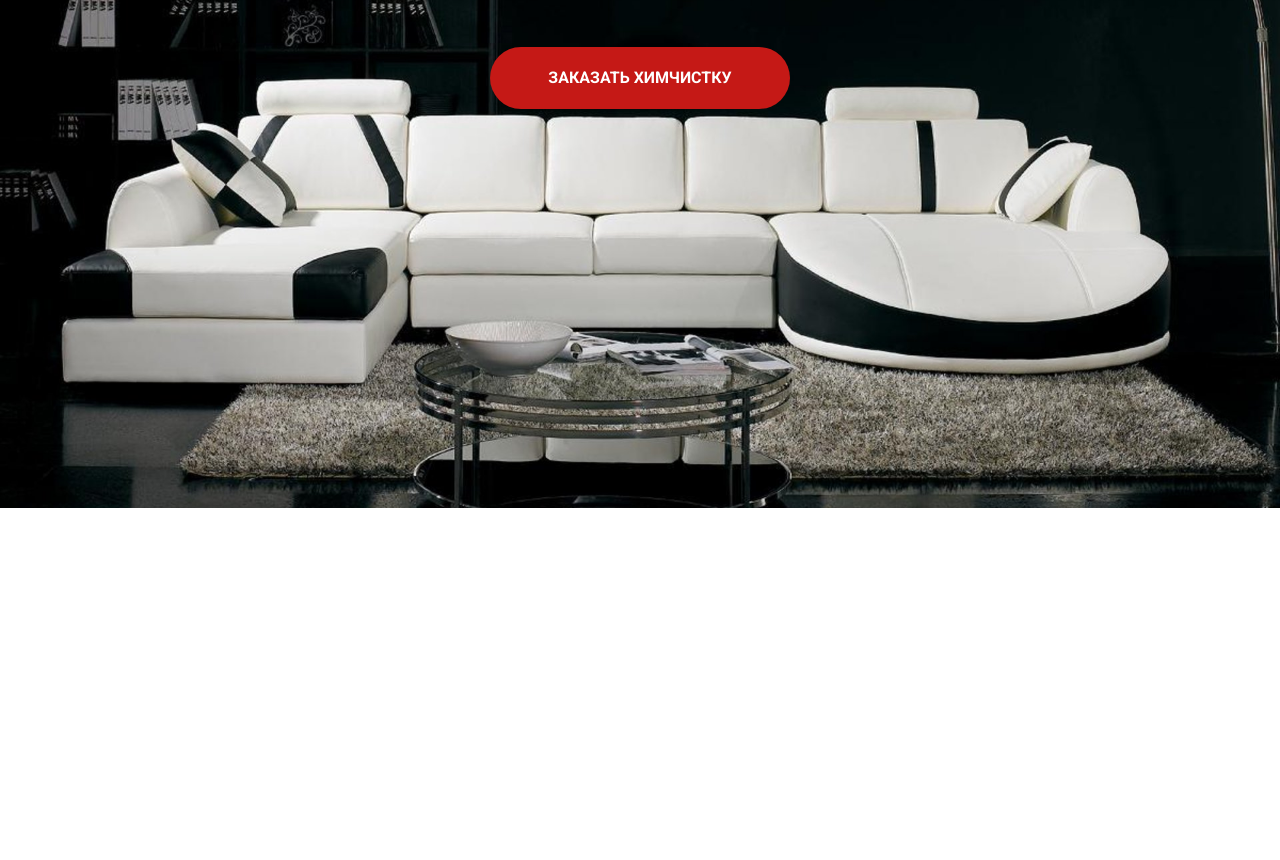
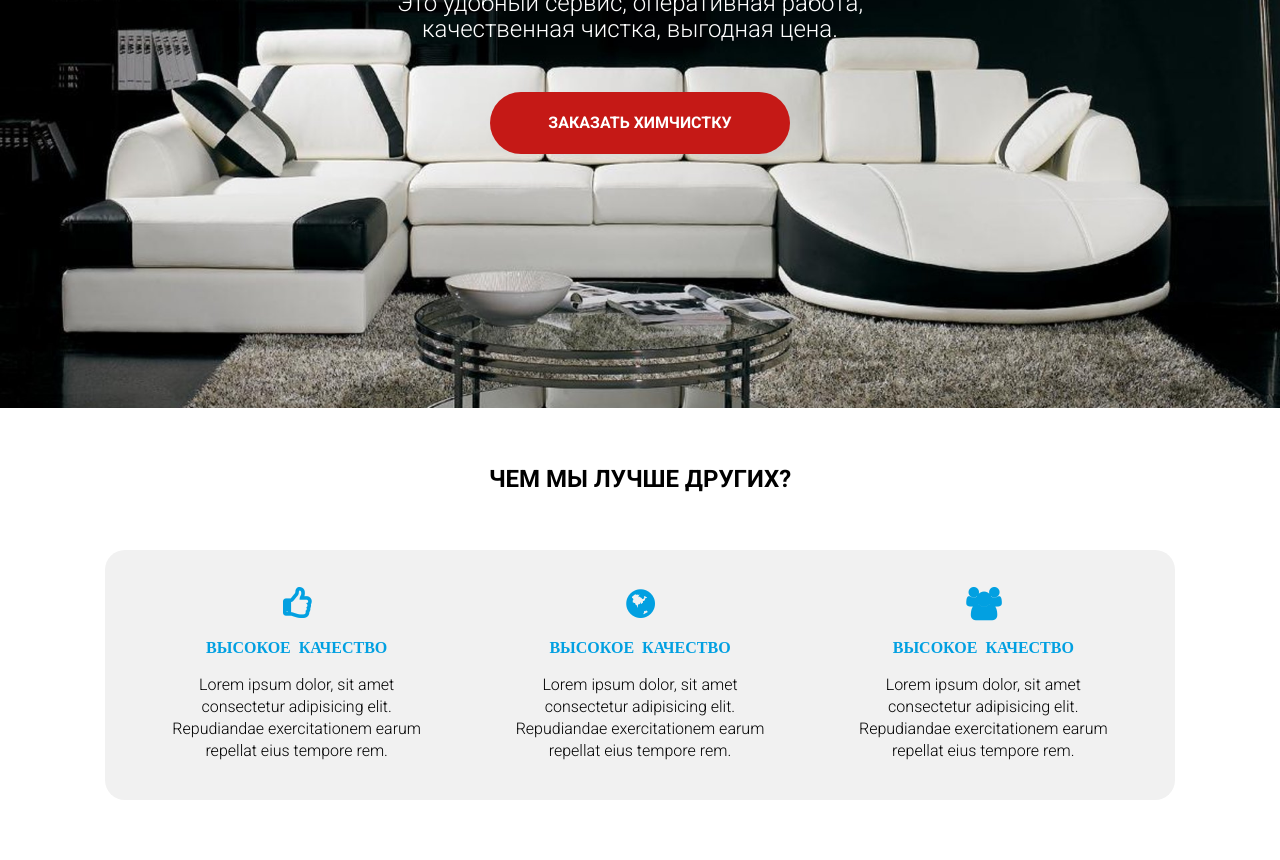
Before and after one commit to EvgeniiLapotko/cleaning, a website: page app/index.html in a window 1280 px wide. Shown: the part 292-1152 px from the top of the page. Before the commit the page ends 800 px from the top, so only its background shows below. Drawn offline with Linux system fonts and the light colour scheme; files whose address does not match are found by name.

Commit message:
added icomoon and 1 section

```diff
--- a/app/index.html
+++ b/app/index.html
@@ -15,10 +15,10 @@
 <body>
 
     <header class="header">
-
+        <div class="header__top-line"></div>
         <div class="header-top">
             <div class="container">
-                <div class="header__top-line"></div>
+
                 <div class="header__inner">
                     <div class="header__item">
                         <a href="#" class="header__item-logo">
@@ -74,6 +74,52 @@
         </div>
     </header>
 
+    <section class="best">
+        <div class="container">
+            <div class="title">
+                Чем мы лучше других?
+            </div>
+
+            <div class="best__inner">
+                <div class="best__item">
+                    <div class="best__item-title icon-thumbs-o-up">
+                        Высокое качество
+                    </div>
+                    <div class="best__item-text">
+                        Lorem ipsum dolor, sit amet consectetur adipisicing elit. Repudiandae exercitationem earum
+                        repellat
+                        eius tempore rem.
+                    </div>
+                </div>
+
+                <div class="best__item">
+                    <div class="best__item-title icon-globe">
+                        Высокое качество
+                    </div>
+                    <div class="best__item-text">
+                        Lorem ipsum dolor, sit amet consectetur adipisicing elit. Repudiandae exercitationem earum
+                        repellat
+                        eius tempore
+                        rem.
+                    </div>
+                </div>
+                <div class="best__item">
+                    <div class="best__item-title icon-group">
+                        Высокое качество
+                    </div>
+                    <div class="best__item-text">
+                        Lorem ipsum dolor, sit amet consectetur adipisicing elit. Repudiandae exercitationem earum
+                        repellat
+                        eius tempore
+                        rem.
+                    </div>
+                </div>
+            </div>
+        </div>
+    </section>
+
+
+
 
 
     <script src="js/libs/libs.min.js"></script>
--- a/app/scss/_global.scss
+++ b/app/scss/_global.scss
@@ -41,4 +41,16 @@ li {
     padding: 20px 10px;
     text-transform: uppercase;
     font-weight: 700;
+    transition: all 0.7s;
+    &:hover {
+        background-color: $blue;
+    }
 }
+
+.title {
+    text-transform: uppercase;
+    font-size: 24px;
+    font-weight: 700;
+    text-align: center;
+    margin-bottom: 60px;
+}
--- a/app/scss/_vars.scss
+++ b/app/scss/_vars.scss
@@ -1,2 +1,3 @@
 $blue: #02a0e1;
 $red: #c51916;
+$bg-grey: #f1f1f1;
--- a/app/scss/style.scss
+++ b/app/scss/style.scss
@@ -7,21 +7,15 @@
     background-repeat: no-repeat;
     background-position: center;
     background-size: cover;
-    height: 100vh;
+    height: 700px;
+    position: relative;
+    margin-bottom: 60px;
 }
+
 .header-top {
     background-color: rgba(#000, 0.3);
     height: 100px;
-    position: relative;
-}
-
-.header__top-line {
-    background-color: $blue;
-    position: absolute;
-    width: 25%;
-    height: 100px;
-    right: 0;
-    top: 0;
+    z-index: 2;
 }
 
 .header__inner {
@@ -29,6 +23,7 @@
     justify-content: space-between;
     align-items: center;
     height: 100px;
+    z-index: 3;
 }
 
 .header__item-logo {
@@ -44,15 +39,15 @@
     }
 }
 
-.icon-map-marker:before {
-    content: "\f041";
-    position: absolute;
-    font-family: "icomoon" !important;
-    color: #fff;
-    left: 0;
-    right: 0;
-    font-size: 26px;
-}
+// .icon-map-marker:before {
+//     content: "\f041";
+//     position: absolute;
+//     font-family: "icomoon" !important;
+//     color: #fff;
+//     left: 0;
+//     right: 0;
+//     font-size: 26px;
+// }
 
 .header__item {
     &-time {
@@ -61,11 +56,23 @@
         width: 100%;
         line-height: 24px;
         padding-left: 40px;
+        position: relative;
         span {
             color: #029cdb;
             display: block;
             text-transform: uppercase;
             font-weight: 700;
+        }
+        &::before {
+            content: "\f017";
+            position: absolute;
+            font-family: "icomoon";
+            color: #fff;
+            left: -5px;
+            top: 50%;
+            font-size: 35px;
+            transform: translateY(-50%);
+            display: inline-block;
         }
     }
     &-map {
@@ -76,20 +83,24 @@
         color: #029cdb;
         padding-left: 40px;
         position: relative;
+        // font-family: "Roboto", sans-serif !important;
+        cursor: pointer;
         span {
             display: block;
             text-transform: capitalize;
             font-weight: 400;
             color: #fff;
         }
-        // &:before {
-        //     content: "\f041";
-        //     position: absolute;
-        //     font-family: "icomoon" !important;
-        //     color: #fff;
-        //     left: 0;
-        //     right: 0;
-        // }
+        &::before {
+            position: absolute;
+            font-family: "icomoon";
+            color: #fff;
+            left: 0;
+            top: 50%;
+            font-size: 35px;
+            transform: translateY(-50%);
+            display: inline-block;
+        }
     }
     &-box {
         background-color: $blue;
@@ -108,10 +119,22 @@
         text-transform: uppercase;
         color: #fff;
         font-weight: 700;
+        padding-left: 25px;
         span {
             display: block;
             font-weight: 400;
             border-bottom: 1px solid #fff;
+        }
+        &::before {
+            content: "\f095";
+            position: absolute;
+            font-family: "icomoon";
+            color: #fff;
+            left: 20px;
+            top: 50%;
+            font-size: 35px;
+            transform: translateY(-50%);
+            display: inline-block;
         }
     }
 }
@@ -155,7 +178,7 @@
     max-width: 580px;
     margin: 0 auto;
     text-transform: uppercase;
-    margin-top: 45px;
+    margin-top: 90px;
     margin-bottom: 8px;
 }
 
@@ -168,3 +191,50 @@
     padding-right: 20px;
     margin-bottom: 50px;
 }
+
+.best__inner {
+    display: flex;
+    justify-content: space-around;
+    align-items: center;
+    min-height: 250px;
+    background-color: $bg-grey;
+    padding: 20px;
+    padding-top: 70px;
+    margin-bottom: 60px;
+    border-radius: 20px;
+}
+
+.best__item {
+    max-width: 250px;
+    width: 100%;
+    text-align: center;
+    background-color: transparent;
+    background-color: $bg-grey;
+    &-title {
+        color: $blue;
+        text-transform: uppercase;
+        font-weight: 700;
+        margin-bottom: 20px;
+        position: relative;
+        &::before {
+            position: absolute;
+            top: -50px;
+            left: 50%;
+            font-size: 32px;
+            transform: translateX(-50%);
+            font-family: "icomoon";
+        }
+    }
+}
+
+.icon-thumbs-o-up:before {
+    content: "\f087";
+}
+
+.icon-globe:before {
+    content: "\f0ac";
+}
+
+.icon-group:before {
+    content: "\f0c0";
+}
```
Also changed, not shown: app/css/style.min.css, app/images/kap15188402357865.png (added).
